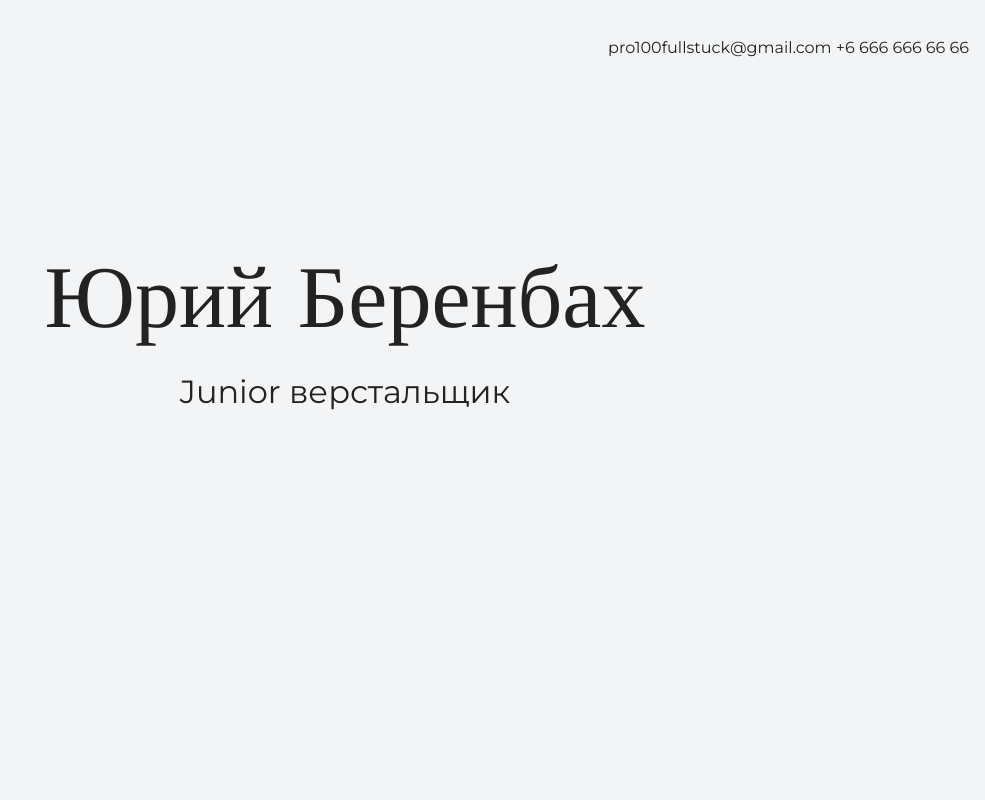
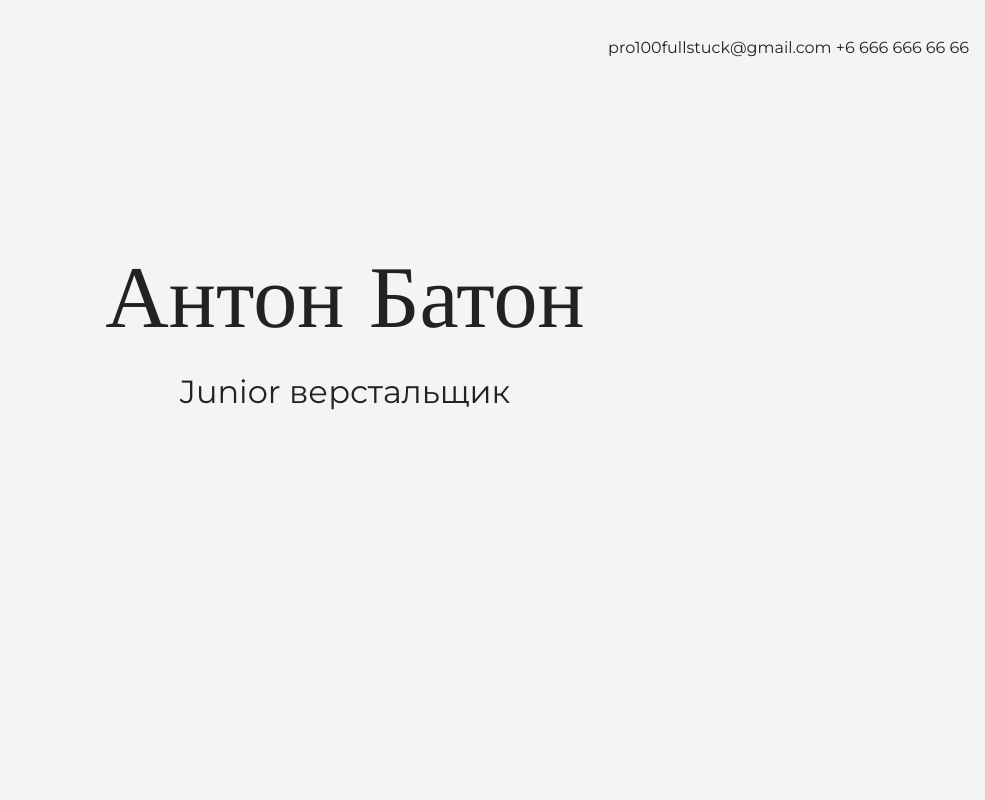
Before and after one commit to MDiSW/mdisw, a plain HTML site: page index.html in a window 1280 px wide. Shown: the top 800 px of the page, without its empty margins (295-1280 px from the left). Drawn offline with nearby package versions, Linux system fonts and the light colour scheme.

Commit message:
Update index.html

```diff
--- a/index.html
+++ b/index.html
@@ -16,7 +16,7 @@
 
     <section class="hero-image">
       <div class="container">
-      <h1 class="heading">Юрий Беренбах</h1>
+      <h1 class="heading">Антон Батон</h1>
       <p>Junior верстальщик</p>
       </div>
     </section>
```
